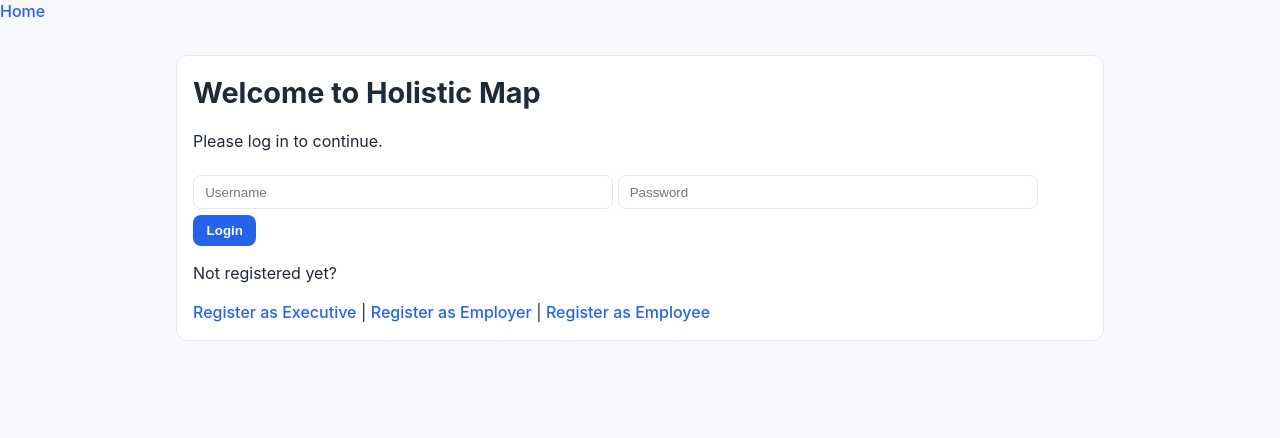
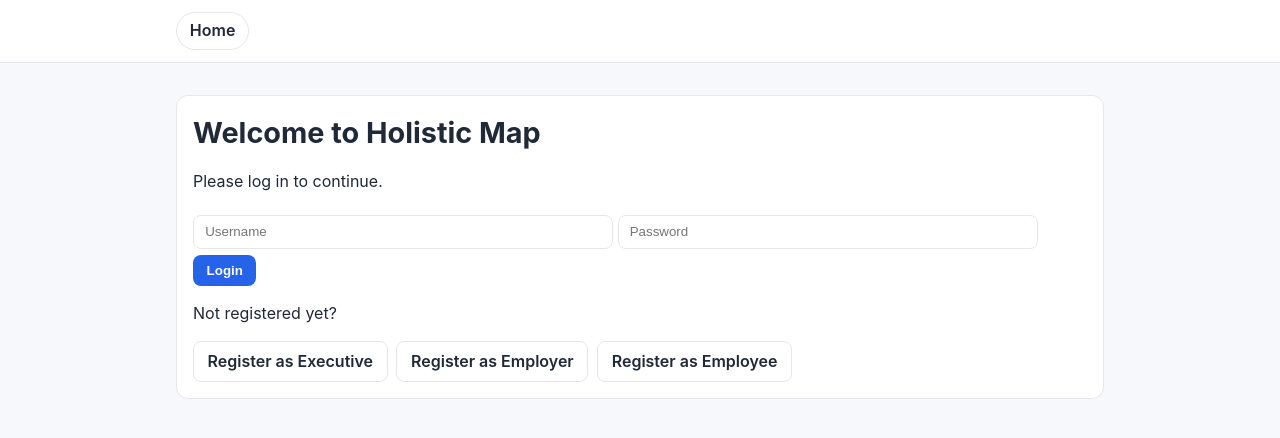
Before and after one commit to marmark88/HolisticMap, a Django app: page /login/ in a window 1280 px wide. Shown: the top 438 px of the page. Run offline with Django 5.2, Linux system fonts and the light colour scheme.

Commit message:
Updated CSS + Added Favicon

```diff
--- a/holisticmap/static/holisticmap/styles.css
+++ b/holisticmap/static/holisticmap/styles.css
@@ -19,6 +19,37 @@ body {
   background: var(--bg);
   color: var(--text);
   line-height: 1.45;
+}
+
+header {
+  background: #ffffff;
+  border-bottom: 1px solid var(--border);
+}
+
+nav {
+  max-width: 960px;
+  margin: 0 auto;
+  padding: 0.75rem 1rem;
+  display: flex;
+  align-items: center;
+  gap: 0.65rem;
+}
+
+.nav-link {
+  display: inline-flex;
+  align-items: center;
+  border: 1px solid var(--border);
+  border-radius: 999px;
+  padding: 0.4rem 0.8rem;
+  background: #ffffff;
+  color: var(--text);
+  font-weight: 600;
+  text-decoration: none;
+}
+
+.nav-link:hover {
+  background: #f3f4f6;
+  text-decoration: none;
 }
 
 .container {
@@ -171,6 +202,13 @@ form {
   gap: 0.75rem;
 }
 
+.inline-link-actions {
+  margin-top: 0.8rem;
+  display: flex;
+  flex-wrap: wrap;
+  gap: 0.55rem;
+}
+
 .field-error {
   color: var(--danger);
   font-weight: 700;
--- a/holisticmap/templates/base.html
+++ b/holisticmap/templates/base.html
@@ -5,6 +5,7 @@
     <meta charset="UTF-8">
     <meta name="viewport" content="width=device-width, initial-scale=1.0">
     <title>{% block title %}Holistic Map{% endblock %}</title>
+    <link rel="icon" type="image/svg+xml" href="{% static 'holisticmap/favicon.svg' %}">
     <link rel="stylesheet" href="{% static 'holisticmap/styles.css' %}">
 </head>
 <body>
@@ -12,17 +13,17 @@
         <nav>
             {% if user.is_authenticated %}
                 {% if role == 'executive' %}
-                    <a href="{% url 'executive_dashboard' %}">Home</a>
+                    <a class="nav-link" href="{% url 'executive_dashboard' %}">Home</a>
                 {% elif role == 'employer' %}
-                    <a href="{% url 'employer_dashboard' %}">Home</a>
+                    <a class="nav-link" href="{% url 'employer_dashboard' %}">Home</a>
                 {% elif role == 'employee' %}
-                    <a href="{% url 'employee_dashboard' %}">Home</a>
+                    <a class="nav-link" href="{% url 'employee_dashboard' %}">Home</a>
                 {% else %}
-                    <a href="{% url 'index' %}">Home</a>
+                    <a class="nav-link" href="{% url 'index' %}">Home</a>
                 {% endif %}
-                <a href="{% url 'user_logout' %}">Logout</a>
+                <a class="nav-link" href="{% url 'user_logout' %}">Logout</a>
             {% else %}
-                <a href="{% url 'index' %}">Home</a>
+                <a class="nav-link" href="{% url 'index' %}">Home</a>
             {% endif %}
         </nav>
     </header>
--- a/holisticmap/templates/create_role.html
+++ b/holisticmap/templates/create_role.html
@@ -5,6 +5,7 @@
     <title>Create Role - Holistic Map</title>
     <meta charset="UTF-8">
     <meta name="viewport" content="width=device-width, initial-scale=1.0">
+    <link rel="icon" type="image/svg+xml" href="{% static 'holisticmap/favicon.svg' %}">
     <link rel="stylesheet" href="{% static 'holisticmap/styles.css' %}">
 </head>
 
--- a/holisticmap/templates/login.html
+++ b/holisticmap/templates/login.html
@@ -19,8 +19,10 @@
     </form>
 
     <p>Not registered yet?</p>
-    <a href="{% url 'register_executive' %}">Register as Executive</a> |
-    <a href="{% url 'register_employer' %}">Register as Employer</a> |
-    <a href="{% url 'register_employee' %}">Register as Employee</a>
+    <div class="inline-link-actions">
+        <a class="btn-secondary" href="{% url 'register_executive' %}">Register as Executive</a>
+        <a class="btn-secondary" href="{% url 'register_employer' %}">Register as Employer</a>
+        <a class="btn-secondary" href="{% url 'register_employee' %}">Register as Employee</a>
+    </div>
 </section>
 {% endblock %}
--- a/holisticmap/templates/role_detail.html
+++ b/holisticmap/templates/role_detail.html
@@ -5,6 +5,7 @@
     <title>{{ role.title }}</title>
     <meta charset="UTF-8">
     <meta name="viewport" content="width=device-width, initial-scale=1.0">
+    <link rel="icon" type="image/svg+xml" href="{% static 'holisticmap/favicon.svg' %}">
     <link rel="stylesheet" href="{% static 'holisticmap/styles.css' %}">
 </head>
 <body>
--- a/holisticmap/templates/role_employee_match_detail.html
+++ b/holisticmap/templates/role_employee_match_detail.html
@@ -5,6 +5,7 @@
     <title>{{ role.title }} - {{ employee.name }}</title>
     <meta charset="UTF-8">
     <meta name="viewport" content="width=device-width, initial-scale=1.0">
+    <link rel="icon" type="image/svg+xml" href="{% static 'holisticmap/favicon.svg' %}">
     <link rel="stylesheet" href="{% static 'holisticmap/styles.css' %}">
 </head>
 <body>
```
Also changed, not shown: holisticmap/templates/index.html (+4 -3 lines), 3 other files.
